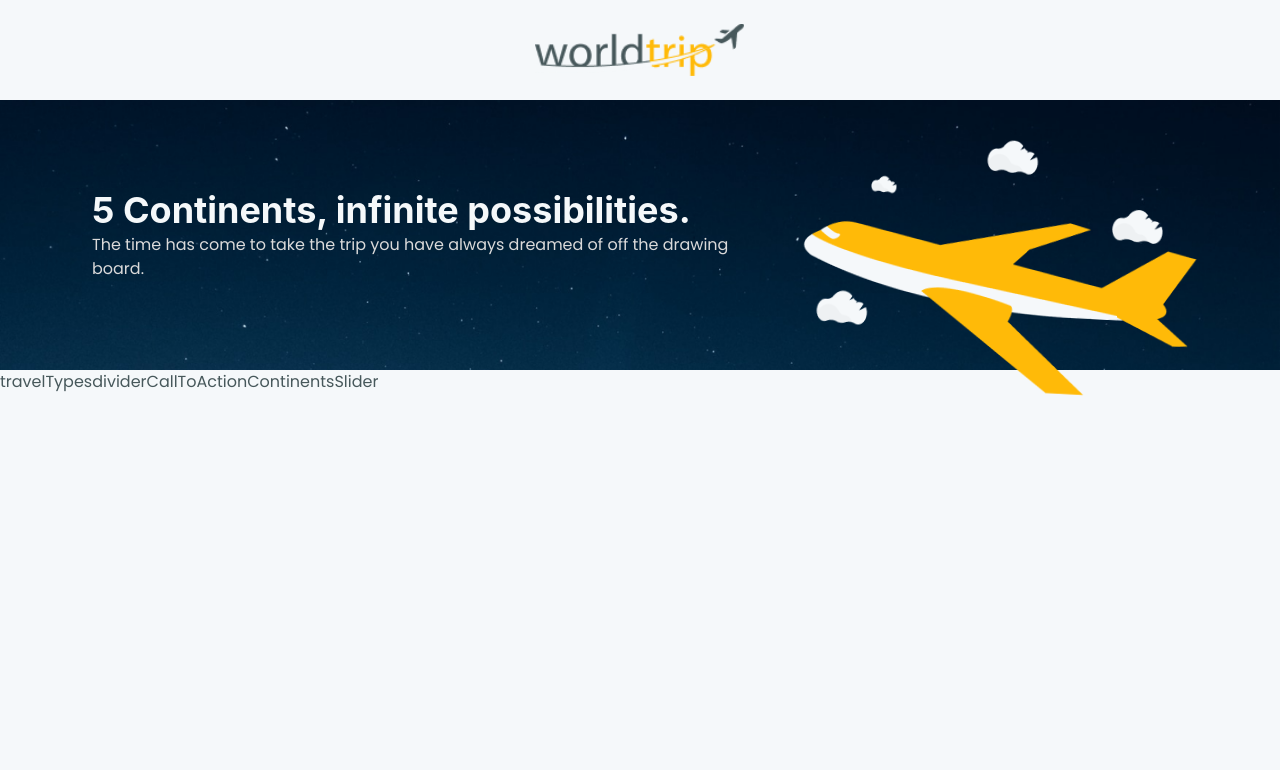
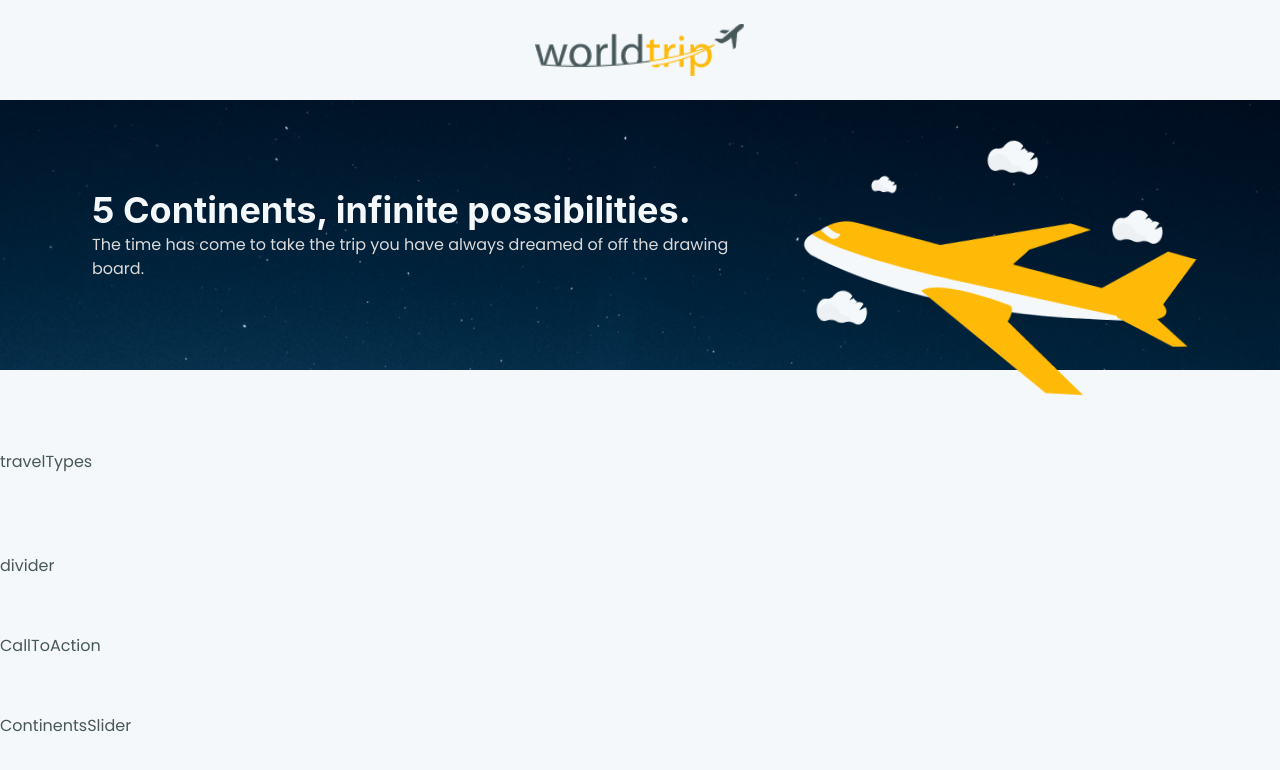
Before and after one commit to miguelriosoliveira/ignite-reactjs-desafio-06-interface-com-chakra-ui, a Next.js app: page / in a window 1280 px wide. Shown: the top 770 px of the page. Built offline with nearby package versions, Linux system fonts and the light colour scheme.

Commit message:
feature: Home dummy components

```diff
--- a/src/components/Home/CallToAction.tsx
+++ b/src/components/Home/CallToAction.tsx
@@ -1,3 +1,7 @@
-export function CallToAction() {
-	return <>CallToAction</>;
+import { Box, BoxProps } from '@chakra-ui/react';
+
+type CallToActionProps = BoxProps;
+
+export function CallToAction(props: CallToActionProps) {
+	return <Box {...props}>CallToAction</Box>;
 }
--- a/src/components/Home/ContinentsSlider.tsx
+++ b/src/components/Home/ContinentsSlider.tsx
@@ -1,3 +1,5 @@
+import { Box } from '@chakra-ui/react';
+
 export function ContinentsSlider() {
-	return <>ContinentsSlider</>;
+	return <Box>ContinentsSlider</Box>;
 }
--- a/src/components/Home/Divider.tsx
+++ b/src/components/Home/Divider.tsx
@@ -1,3 +1,5 @@
+import { Box } from '@chakra-ui/react';
+
 export function Divider() {
-	return <>divider</>;
+	return <Box>divider</Box>;
 }
--- a/src/components/Home/TravelTypes.tsx
+++ b/src/components/Home/TravelTypes.tsx
@@ -1,3 +1,7 @@
-export function TravelTypes() {
-	return <>travelTypes</>;
+import { Box, BoxProps } from '@chakra-ui/react';
+
+type TravelTypesProps = BoxProps;
+
+export function TravelTypes(props: TravelTypesProps) {
+	return <Box {...props}>travelTypes</Box>;
 }
--- a/src/pages/index.tsx
+++ b/src/pages/index.tsx
@@ -4,9 +4,9 @@ export default function Home() {
 	return (
 		<>
 			<Banner />
-			<TravelTypes />
+			<TravelTypes my="20" />
 			<Divider />
-			<CallToAction />
+			<CallToAction my="14" />
 			<ContinentsSlider />
 		</>
 	);
```
